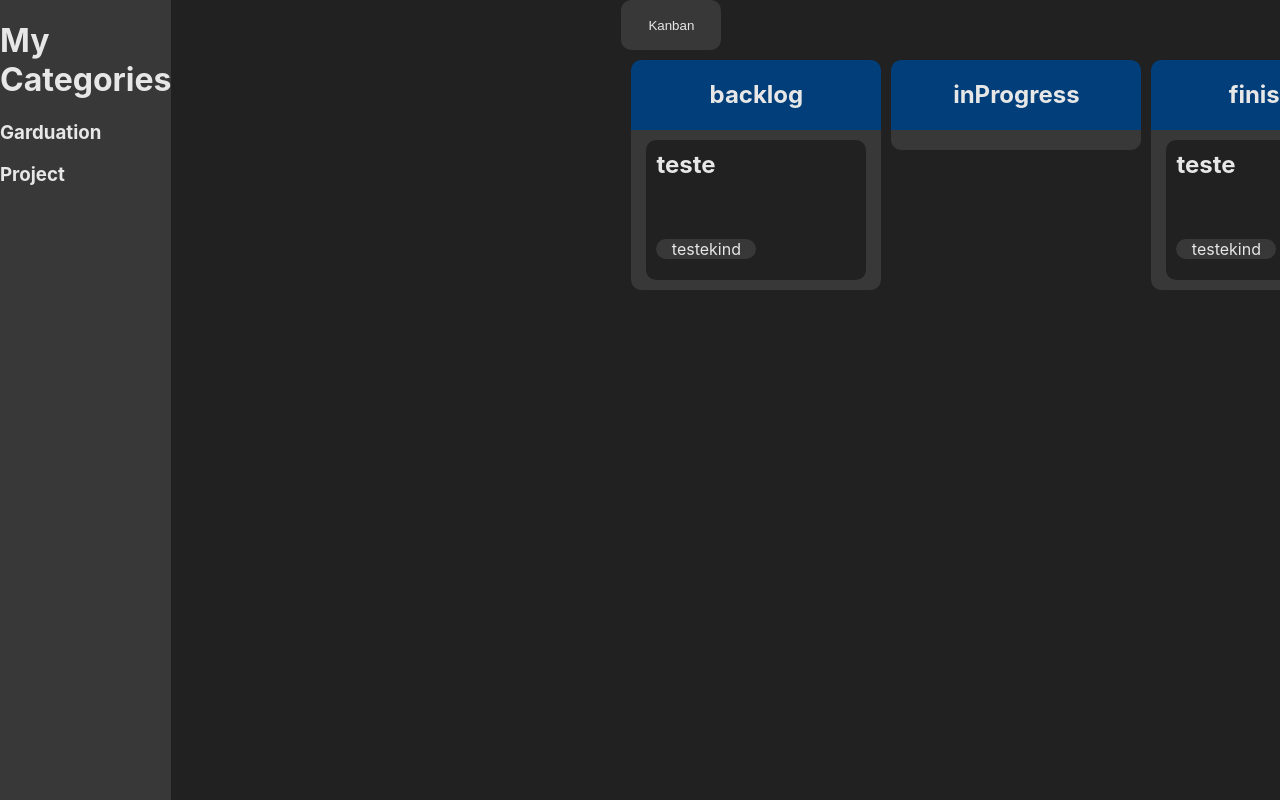
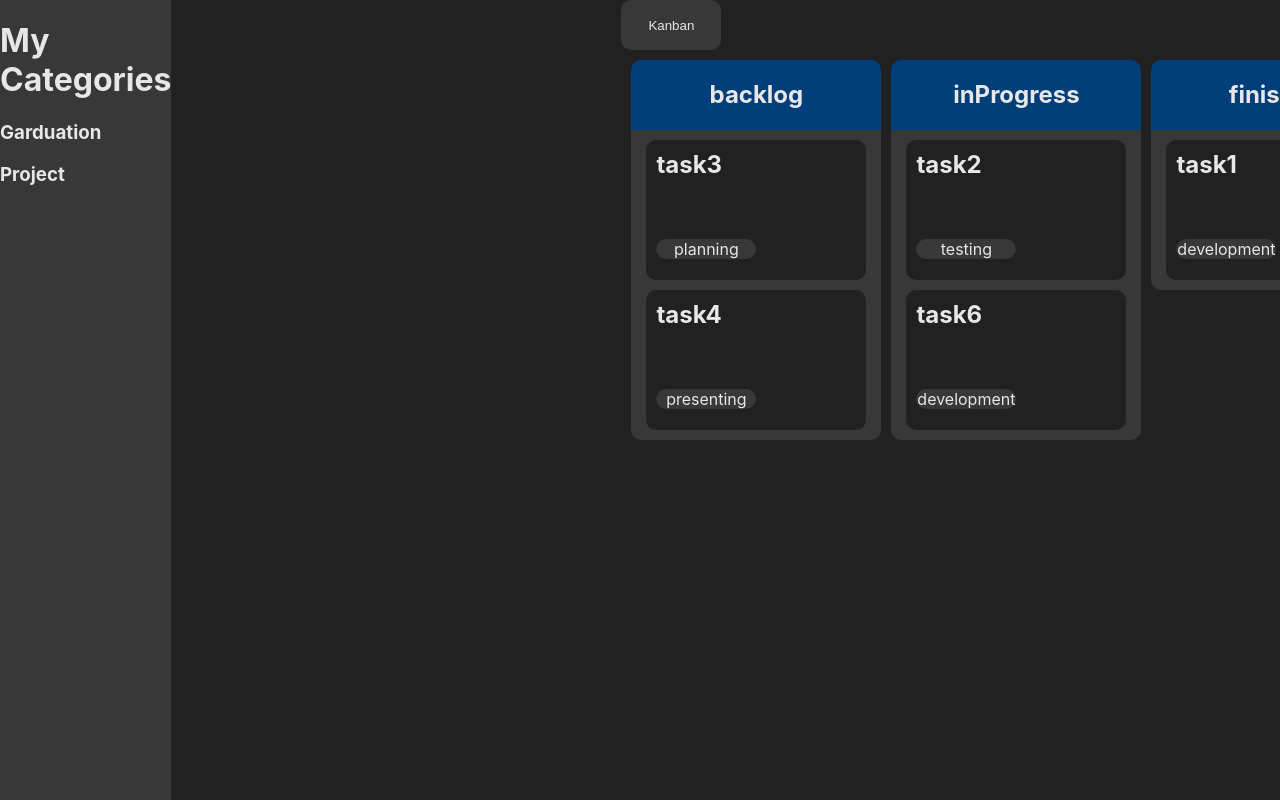
Before and after one commit to victorbrandaoa/task-list-frontend, a React (Create React App) app: page / in a window 1280 px wide. Shown: the top 800 px of the page. Built offline with nearby package versions, Linux system fonts and the light colour scheme.

Commit message:
refactor kanban page

```diff
--- a/src/pages/kanbanPage.js
+++ b/src/pages/kanbanPage.js
@@ -1,29 +1,40 @@
-import React, { useState, useEffect } from "react";
+import React, { useState } from "react";
 
 import KanbanBoard from "../components/kanbanBoard/kanbanBoard";
 import NavBar from "../components/navBar";
 import "./style.css";
 
-const kanbanModel = {
-    "backlog": [{name: "teste", kind: "testekind" }],
-    "inProgress": [],
-    "finished": [{name: "teste", kind: "testekind" }]
+// this data is mock
+const kanbanBoardData = {
+    "backlog": [
+        {name: "task3", kind: "planning" },
+        {name: "task4", kind: "presenting" }
+    ],
+    "inProgress": [
+        {name: "task2", kind: "testing" },
+        {name: "task6", kind: "development" }
+    ],
+    "finished": [
+        {name: "task1", kind: "development" }
+    ]
 };
 
-const kanbanCanceledModel = {
-    "canceled": []
-};
+const canceledTasksData = {
+    "canceled": [
+        {name: "task5", kind: "modelling" }
+    ]
+}
 
 export default function KanbanPage() {
-    const [kanban, setKanban] = useState(kanbanModel);
+    const [kanban, setKanban] = useState(kanbanBoardData);
     const [kanbanType, setKanbanType] = useState("normal");
 
     const changeBoard = (tipoKanban="normal")  => {
         if (tipoKanban === "canceled") {
-            setKanban({ ...kanbanCanceledModel });
+            setKanban({ ...canceledTasksData });
             setKanbanType("canceled");
         } else {
-            setKanban({ ...kanbanModel });
+            setKanban({ ...kanbanBoardData });
             setKanbanType("normal");
         };
     }
@@ -33,7 +44,7 @@ export default function KanbanPage() {
             <NavBar />
             <div className="main">
                 <div className="nav-buttons">
-                    <button disabled={kanbanType === "normal"} onClick={() => changeBoard()}> Kanban </button>
+                    <button disabled={kanbanType === "normal"} onClick={() => changeBoard()}>Kanban</button>
                     <button disabled={kanbanType === "canceled"} onClick={() => changeBoard("canceled")}>Canceled Tasks</button>
                 </div>
                 <div  className="board">
```
